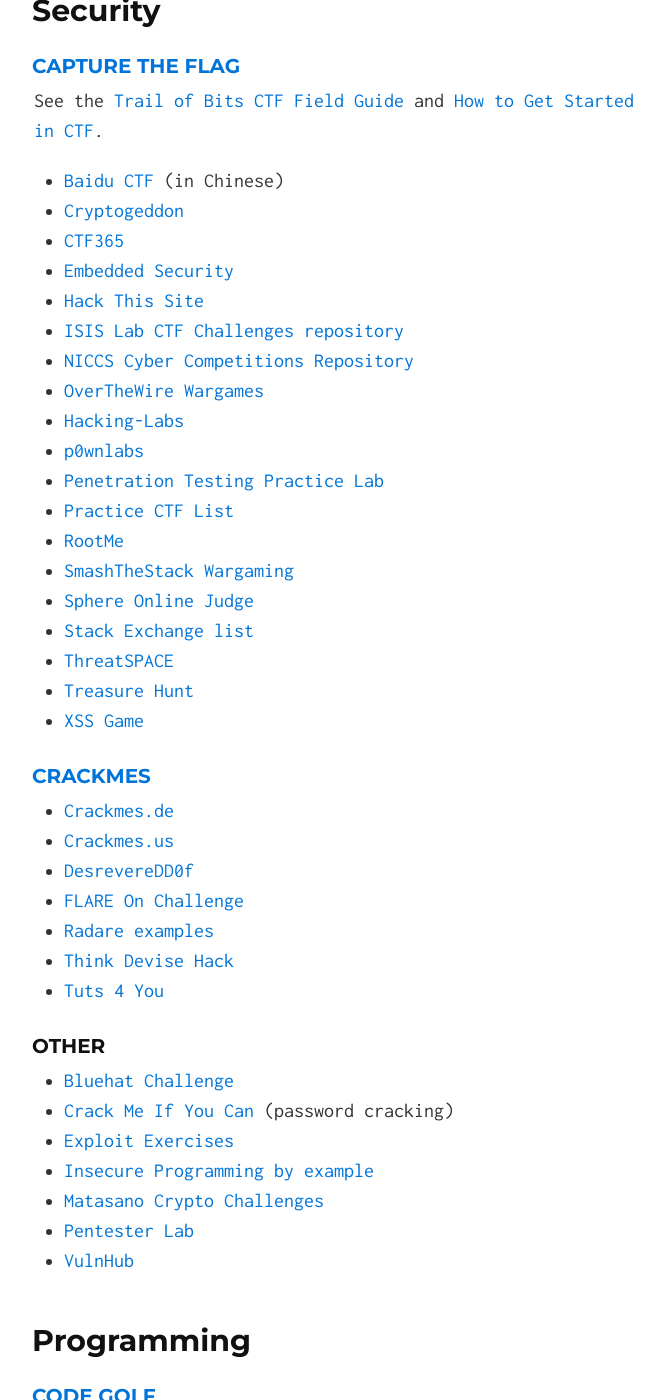
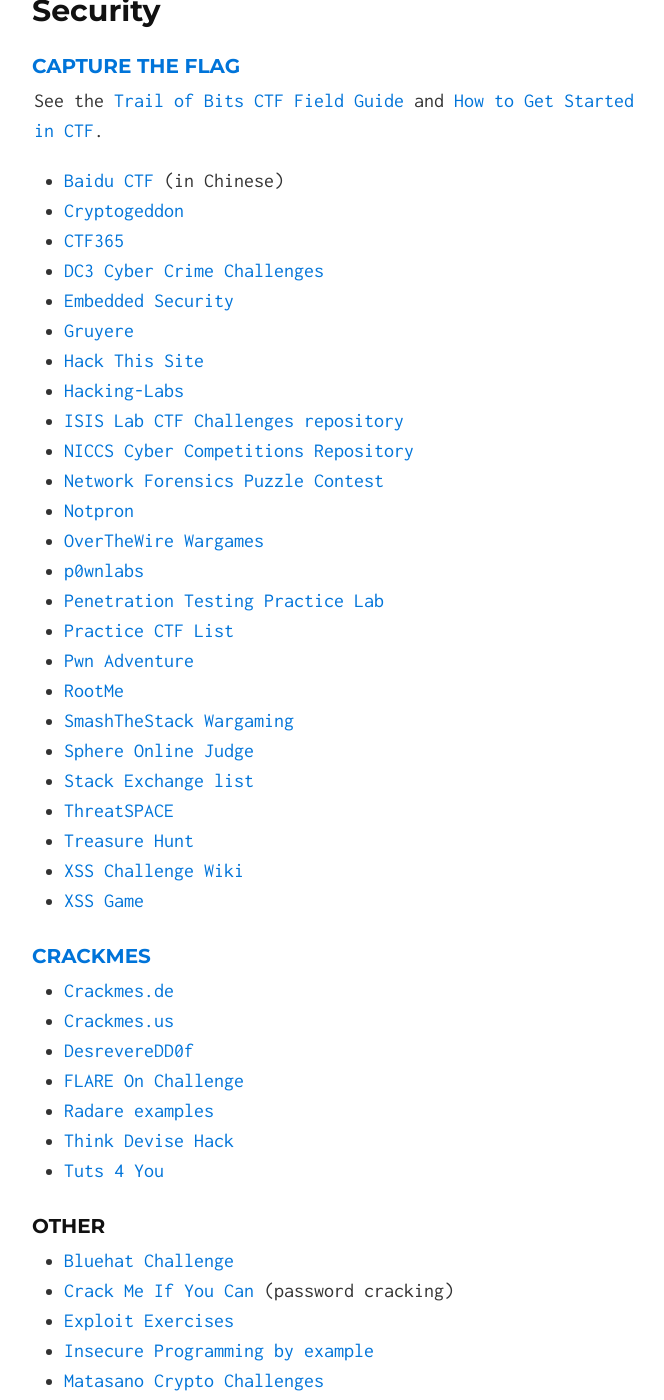
Before and after one commit to krmaxwell/coding-entertainment, a Jekyll site: the page built from index.html, in a window 1280 px wide and 1400 px high, scrolled down 994 px. Shown: the whole window, without its empty margins (306-970 px from the left). Built offline with Jekyll 4.4.1, drawn with Linux system fonts in a browser that asks for light colours; Markdown is read by kramdown in place of the engine named in the settings; some of the changed text lies outside the part shown.

Commit message:
Updates from #ee0b8b8

```diff
--- a/_includes/index.md
+++ b/_includes/index.md
@@ -5,13 +5,13 @@
 ## General Resources
 * [CTF Time](http://ctftime.org/event/list/)
 * [Codecademy](http://codecademy.com) (Interactively learn various programming languages working through examples and challenges)
-* [Code Kata](http://codekata.com/) (Routine exercises to keep chops sharp)
-* [Coders Dojo](http://www.codersdojo.org/)
+* [Code Kata](http://codekata.com) (Routine exercises to keep chops sharp)
+* [Coders Dojo](http://www.codersdojo.org)
 * [Pineapple challenges](http://pineapple.io/resources/tagged/challenges)
 * [/r/programmingchallenges](http://www.reddit.com/r/programmingchallenges)
 * [/r/dailyprogrammer](http://www.reddit.com/r/dailyprogrammer)
 * [Stack Overflow list](http://web.archive.org/web/20131005164353/http://stackoverflow.com/questions/24692/where-can-you-find-fun-educational-programming-challenges)
-* [We Chall](http://www.wechall.net/)
+* [We Chall](http://www.wechall.net)
 
 ## Security
 
@@ -22,21 +22,27 @@
 * [Baidu CTF](http://bctf.cn) (in Chinese)
 * [Cryptogeddon](http://cryptogeddon.com)
 * [CTF365](http://ctf365.com)
+* [DC3 Cyber Crime Challenges](http://www.dc3.mil/challenge/)
 * [Embedded Security](https://microcorruption.com)
+* [Gruyere](http://google-gruyere.appspot.com)
 * [Hack This Site](http://www.hackthissite.org)
+* [Hacking-Labs](https://www.hacking-lab.com/index.html)
 * [ISIS Lab CTF Challenges repository](https://github.com/isislab/CTF-Challenges)
 * [NICCS Cyber Competitions Repository](http://niccs.us-cert.gov/education/cyber-competitions-repository)
+* [Network Forensics Puzzle Contest](http://forensicscontest.com/)
+* [Notpron](http://notpron.org/notpron/)
 * [OverTheWire Wargames](http://www.overthewire.org/wargames/)
-* [Hacking-Labs](https://www.hacking-lab.com/index.html)
 * [p0wnlabs](http://p0wnlabs.com)
 * [Penetration Testing Practice Lab](http://www.amanhardikar.com/mindmaps/Practice.html)
 * [Practice CTF List](http://captf.com/practice-ctf/)
+* [Pwn Adventure](http://pwnadventure.com)
 * [RootMe](http://www.root-me.org/en/Challenges/)
 * [SmashTheStack Wargaming](http://smashthestack.org)
 * [Sphere Online Judge](http://www.spoj.com/problems/classical/)
 * [Stack Exchange list](http://security.stackexchange.com/questions/3592/what-hacking-competitions-challenges-exist)
 * [ThreatSPACE](http://threatspace.net)
 * [Treasure Hunt](http://treasure.pwnies.dk)
+* [XSS Challenge Wiki](https://github.com/cure53/xss-challenge-wiki/wiki)
 * [XSS Game](https://xss-game.appspot.com)
 
 ### [Crackmes](http://en.wikipedia.org/wiki/Crackme)
@@ -125,7 +135,7 @@
 * [SpaceChem](http://www.spacechemthegame.com)
 * [TORCS Racing Board](http://www.berniw.org/trb/)
 * [Verigames](http://www.verigames.com)
-* [VIM Adventures](http://vim-adventures.com/)
+* [VIM Adventures](http://vim-adventures.com)
 
 ### Employment-related challenges
 
@@ -138,7 +148,7 @@
 
 ### Language-specific
 
-* [4Clojure](http://www.4clojure.com/)
+* [4Clojure](http://www.4clojure.com)
 * [C Puzzles](http://www.gowrikumar.com/c/)
 * [CodingBat](http://codingbat.com) (Java and Python)
 * [Dyalog APL Competition](http://www.dyalogaplcompetition.com)
@@ -146,6 +156,6 @@
 * [Prolog Problems](https://sites.google.com/site/prologsite/prolog-problems)
 * [Python Challenge](http://www.pythonchallenge.com)
 * [Ruby Quiz](http://rubyquiz.com)
-* [Ruby Koans](http://rubykoans.com/) (The Ruby Path to Enlightenment)
+* [Ruby Koans](http://rubykoans.com) (The Ruby Path to Enlightenment)
 * [Rubeque](http://www.rubeque.com)
 * [Untrusted](http://alex.nisnevich.com/untrusted/) (Javascript game)
```
Also changed, not shown: other parts of _includes/index.md (+6 -2 lines).
